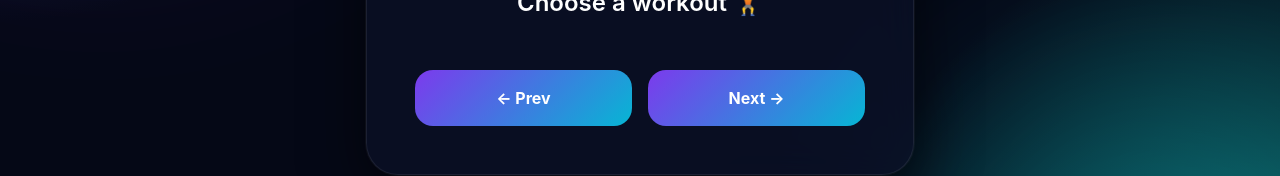
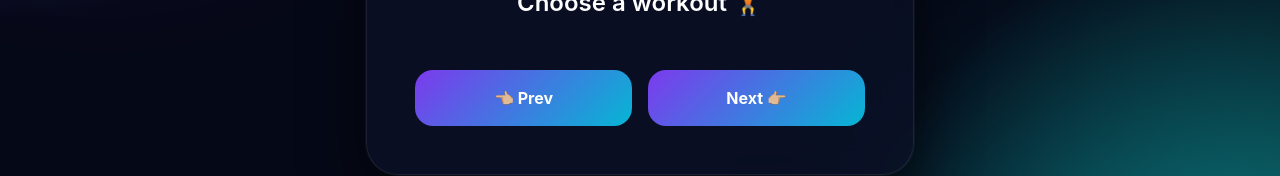
Before and after one commit to shay122990/ReactJS-basics-practice-projects, a React (Vite) app: page /projects/steps in a window 1280 px wide. Shown: the part 431-607 px from the top of the page. Built offline with nearby package versions, Linux system fonts and the light colour scheme.

Commit message:
Button reusable component- steps project

```diff
--- a/src/projects/steps/index.jsx
+++ b/src/projects/steps/index.jsx
@@ -48,13 +48,21 @@ const Steps = () => {
           </p>
 
           <div className={styles.buttons}>
-            <button className={styles.button} onClick={handlePrevious}>
+            {/* <button className={styles.button} onClick={handlePrevious}>
               ← Prev
-            </button>
+            </button> */}
+            <Button onClick={handlePrevious}>
+              <span>👈🏼</span> Prev
+            </Button>
 
-            <button className={styles.button} onClick={handleNext}>
+            {/* <button className={styles.button} onClick={handleNext}>
               Next →
-            </button>
+            </button> */}
+            <Button onClick={handleNext}>
+              {" "}
+              Next
+              <span> 👉🏼</span>
+            </Button>
           </div>
         </div>
       )}
@@ -63,3 +71,11 @@ const Steps = () => {
 };
 
 export default Steps;
+
+function Button({ children, onClick }) {
+  return (
+    <button className={styles.button} onClick={onClick}>
+      {children}
+    </button>
+  );
+}
```
